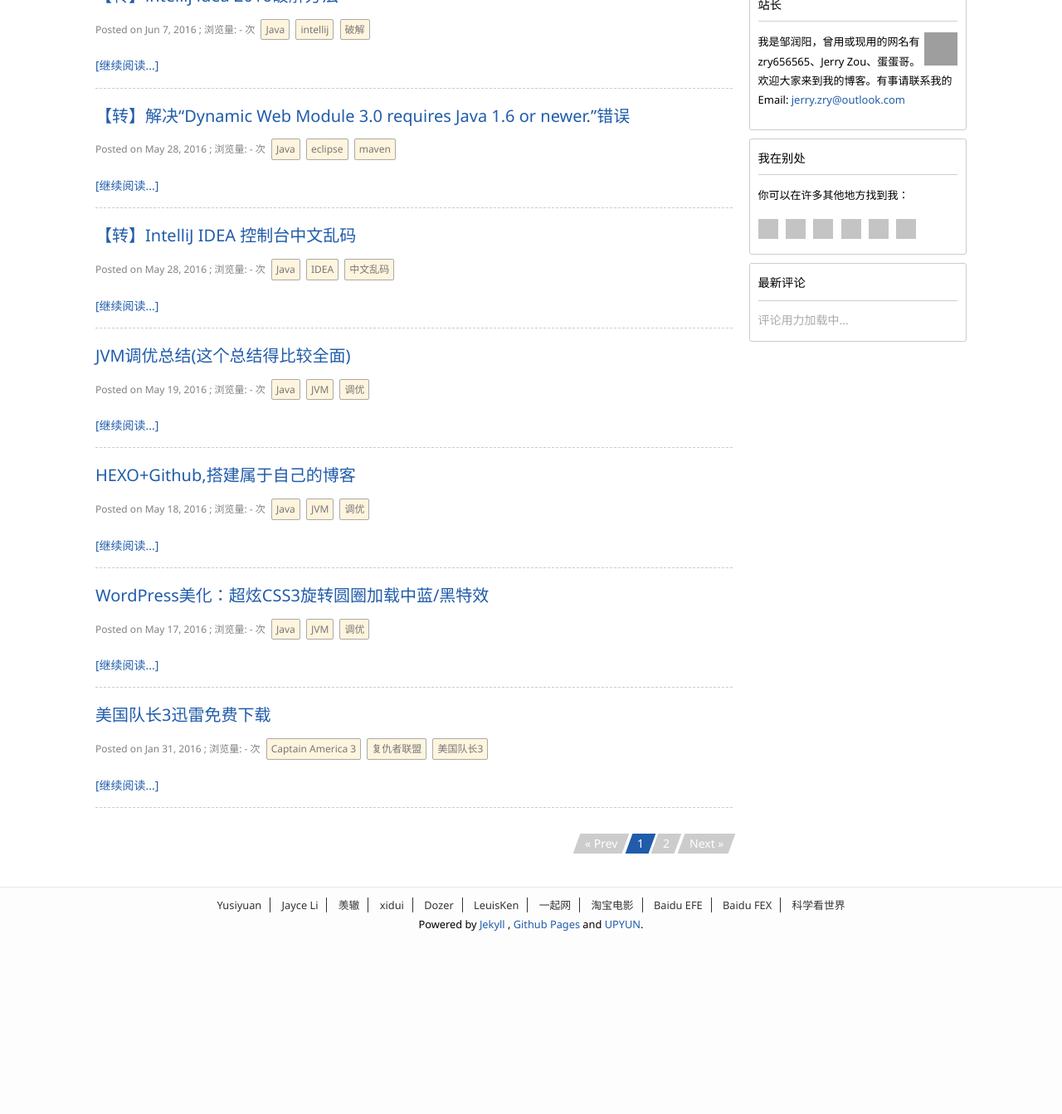
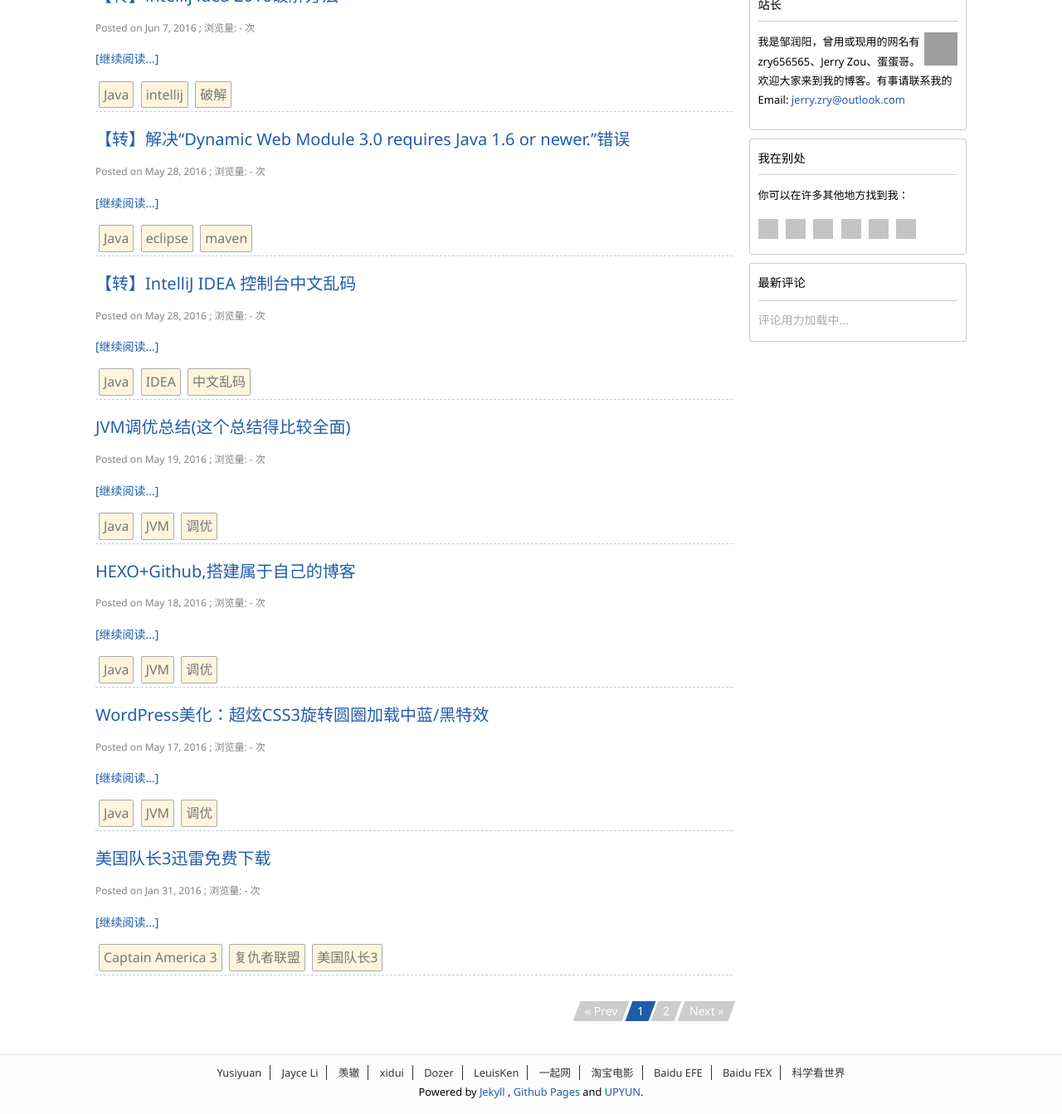
Before and after one commit to CodeSuits/CodeSuits, a Jekyll site: the page built from index.html, in a window 1280 px wide, cut to the strip 110-1453 px from the top of the page. Shown: the whole strip at 83% size. Built offline with Jekyll 4.4.1, drawn with Linux system fonts in a browser that asks for light colours; the list of posts is cut into pages by our own code; comment, search, counter and statistics services are not loaded; before the commit the page ends 1251 px from its top, so only the background shows below that; grey boxes are pictures that could not be loaded.

Commit message:
no message

```diff
--- a/index.html
+++ b/index.html
@@ -11,11 +11,11 @@ sidePart: true
         <a class="post-link" href="{{ post.url | prepend: site.baseurl }}">{{ post.title }}</a>
         <p class="post-date">Posted on {{ post.date | date: "%b %-d, %Y" }} ;
             浏览量: <span data-hk-page="{{ post.url | prepend: site.url }}"> - </span>次
-        	{% for label in post.labels %}
-        	<a href="{{ site.baseurl }}/all-articles/?label={{ label }}"><span class="post-label">{{ label }}</span></a>
-        	{% endfor %}
         </p>
         <p class="post-description">{{ post.description }} <a class="post-link2" href="{{ post.url | prepend: site.baseurl }}">[继续阅读...]</a></p>
+        {% for label in post.labels %}
+          <a href="{{ site.baseurl }}/all-articles/?label={{ label }}"><span class="post-label">{{ label }}</span></a>
+        {% endfor %}
       </li>
       {% endif %}
     {% endfor %}
```
